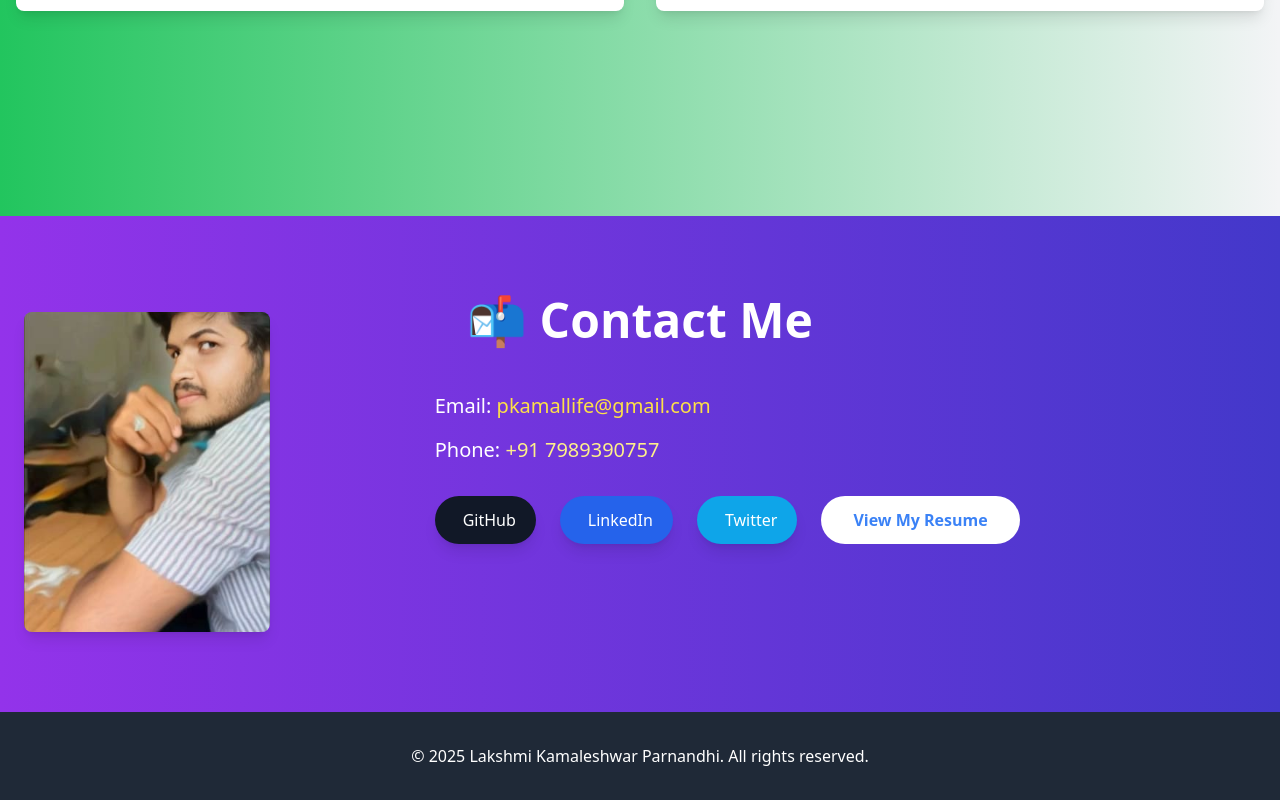
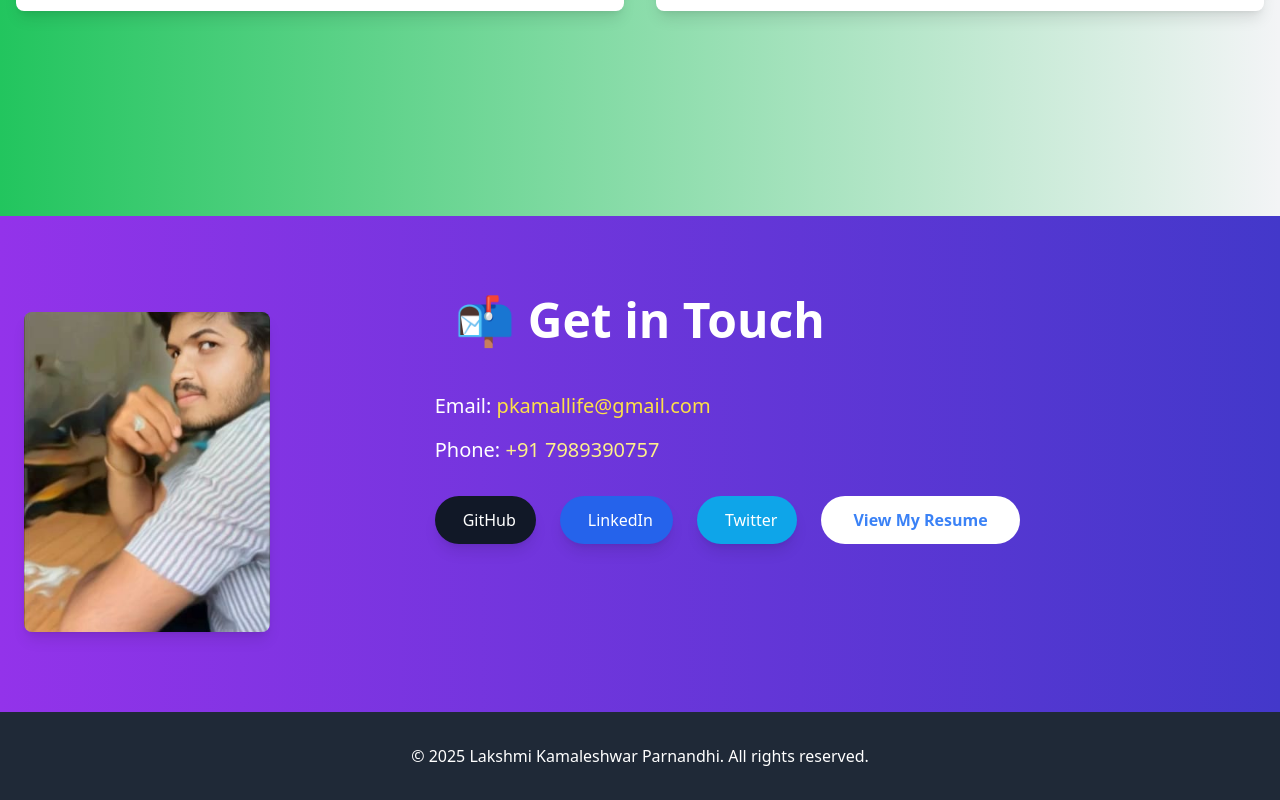
Before and after one commit to Gayathrieshwar99/self-portfolio-by-React.js, a React (Create React App) app: page / in a window 1280 px wide. Shown: the part 3784-4584 px from the top of the page. Built offline with nearby package versions, Linux system fonts and the light colour scheme.

Commit message:
modified the App.js

```diff
--- a/src/App.js
+++ b/src/App.js
@@ -150,7 +150,7 @@ function App() {
       {/* Contact Section */}
 <section id="contact" className="py-20 bg-gradient-to-r from-purple-600 to-indigo-700">
   <div className="container mx-auto px-6 text-white">
-    <h2 className="text-4xl md:text-5xl font-bold text-center mb-12">📬 Contact Me</h2>
+    <h2 className="text-4xl md:text-5xl font-bold text-center mb-12">📬 Get in Touch</h2>
 
     {/* Side by Side Layout */}
     <div className="flex flex-col md:flex-row items-center md:items-start justify-between gap-12">
```
Also changed, not shown: 1 other file (tests, documents, lock files or other folders).
